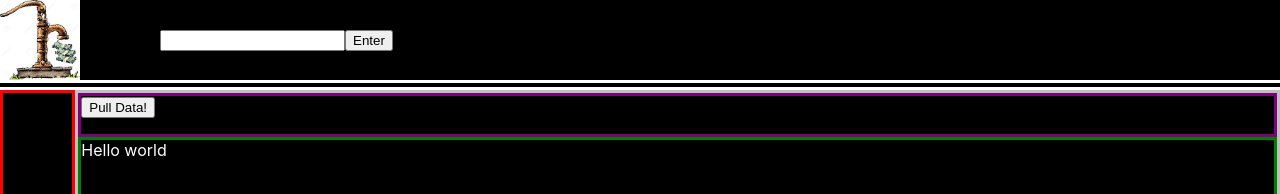
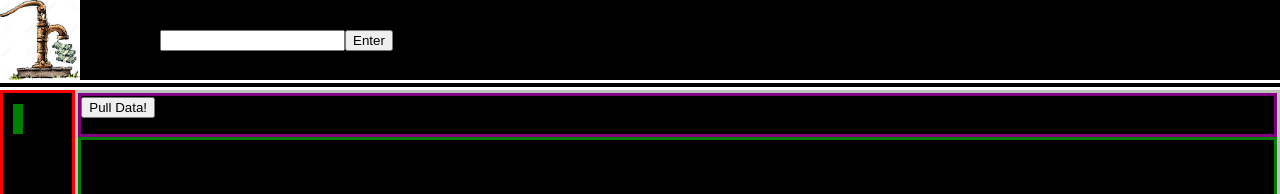
Before and after one commit to RudyCruisin/PumpingProfits, a React (Create React App) app: page / in a window 1280 px wide. Both pictures are taken after a click on the button "Enter". Shown: the top 194 px of the page. Built offline with nearby package versions, Linux system fonts and the light colour scheme.

Commit message:
api data showing on page

```diff
--- a/src/App.js
+++ b/src/App.js
@@ -1,7 +1,9 @@
 import { Switch } from 'react-router-dom';
+// import { Stocksearch, Stocklist, Stockdata, Stockdisplay } from './components'
 import Stocksearch from './components/stocksearch';
 import Stocklist from './components/stocklist';
 import Stockdata from './components/stockdata';
+import Stockdisplay from './components/stockdisplay';
 
 const App = () => {
   return (
@@ -21,8 +23,7 @@ const App = () => {
               <Stockdata />
             </div>
             <div className="three">
-              Hello world
-            {/* <Stockdisplay /> */}
+              <Stockdisplay />
             </div>
           </div>
           <Switch >
--- /dev/null
+++ b/src/components/stockdisplay.jsx
@@ -0,0 +1,35 @@
+import { connect } from 'react-redux';
+
+const StockDisplay = ({ tickerData }) => {
+
+    // const dataList = tickerData.map((tickers, index) => {
+    //     const { symbol } = tickers;
+    //     return (
+    //         <ul key={index}>
+    //             <li>{symbol}</li>
+    //         </ul>
+    //     );
+    // });
+
+    // return (
+    //     <div>
+    //         {dataList}
+    //     </div>
+    // );
+
+    if (tickerData === null) { return (<div></div>) }
+    else {
+        return (
+            console.log("TICKERDATA" + JSON.stringify(tickerData)),
+            <div>
+                The ticker symbol is: {JSON.stringify(tickerData.symbol)} and the exchange it is listed on is: {JSON.stringify(tickerData.exchange)}
+            </div>
+        );
+    };
+};
+
+const mapSTateToProps = (state) => ({
+    tickerData: state.stockApi.tickers
+});
+
+export default connect(mapSTateToProps)(StockDisplay);
--- a/src/components/stocklist.jsx
+++ b/src/components/stocklist.jsx
@@ -6,7 +6,7 @@ const StockList = ({ savedSymbls }) => {
     const { symbl } = savedSymbl;
     return (
       <ul key={index}>
-        <li><a>{symbl}</a></li>
+        <span onClick={console.log("hello")} className="tickerSelect">{symbl}</span>
       </ul>
     );
   });
--- a/src/index.css
+++ b/src/index.css
@@ -88,3 +88,9 @@ ul {
   border: solid green;
   grid-row: 2/3;
 }
+
+.tickerSelect {
+  background-color: green;
+  padding: 5px;
+  cursor: cell;
+}
```
Also changed, not shown: 1 other file (tests, documents, lock files or other folders).
